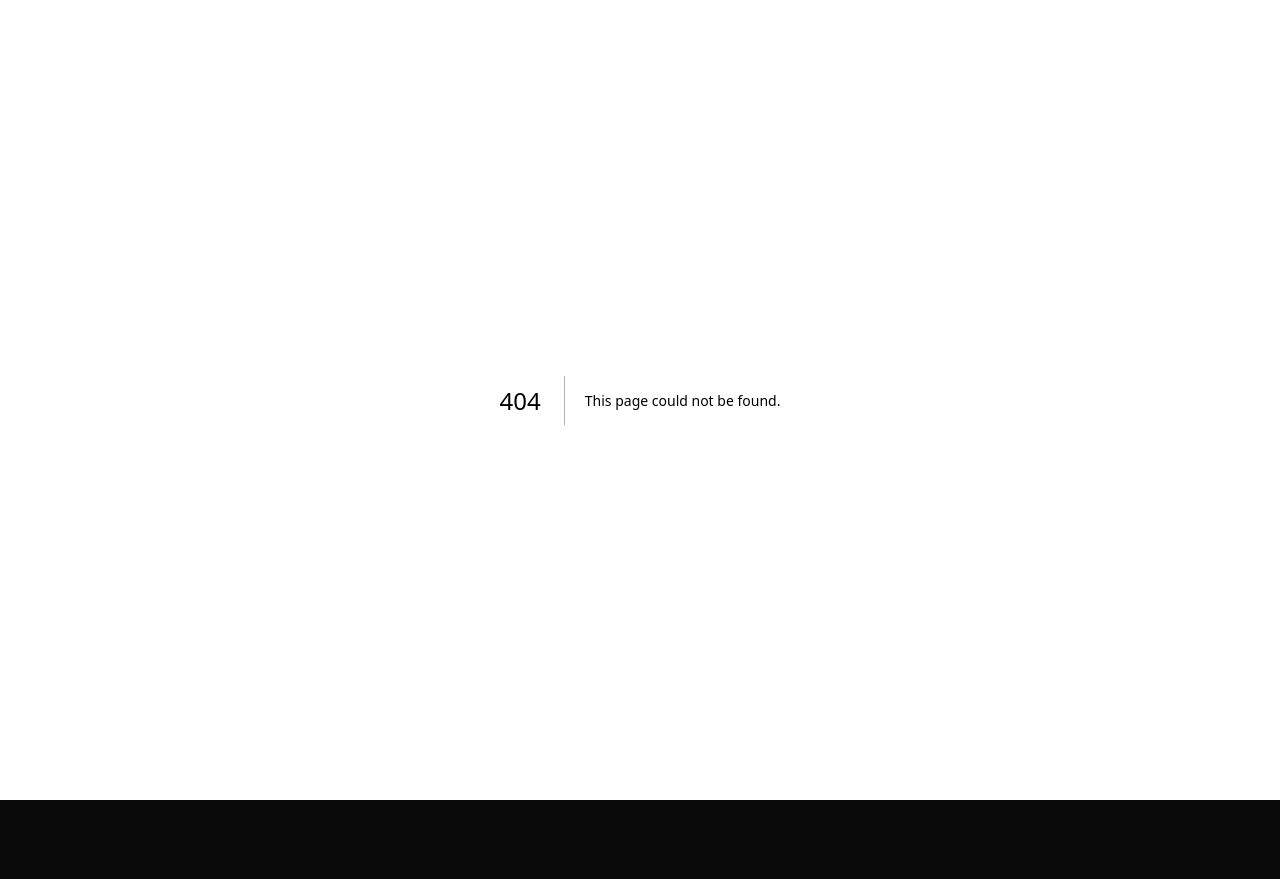
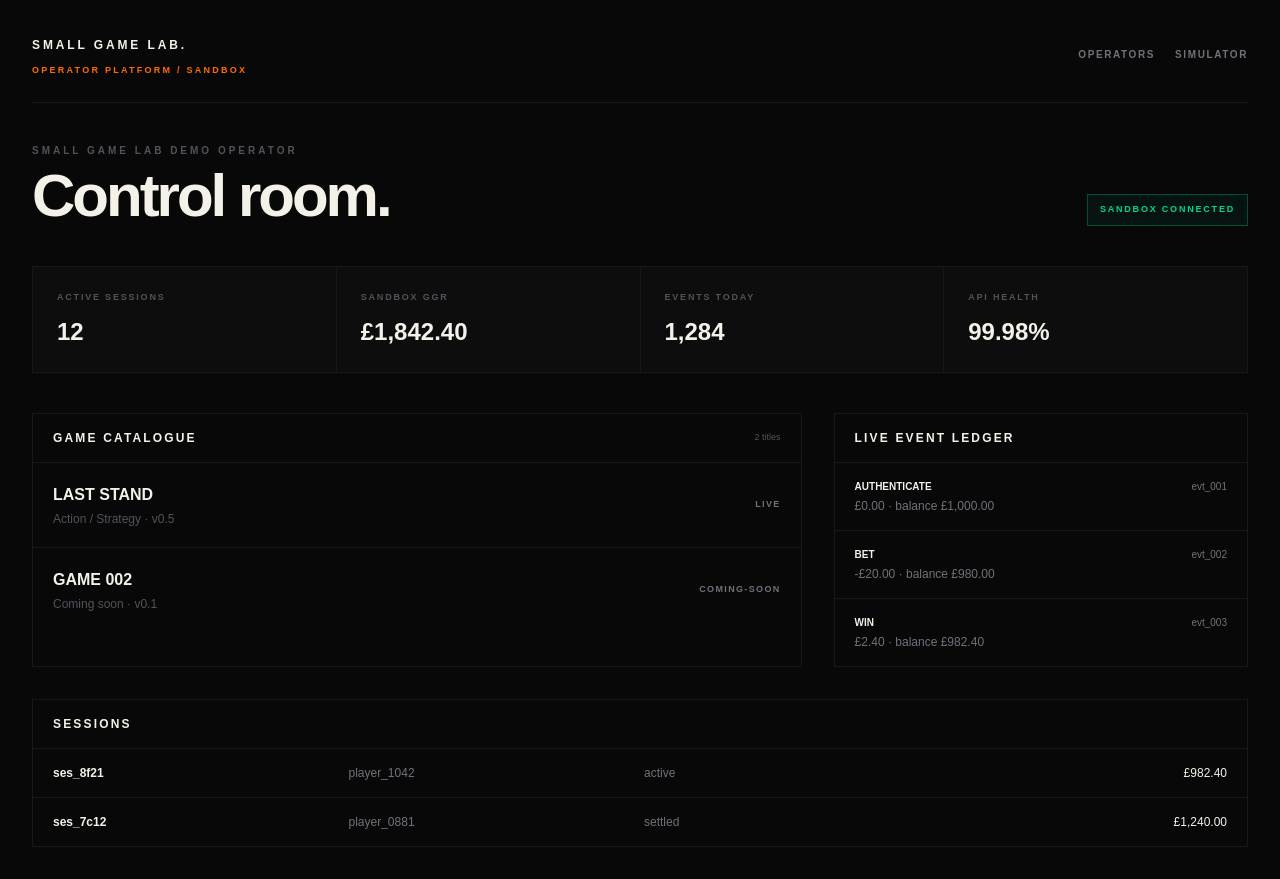
Before and after one commit to jasb-to/smallgamelab, a Next.js app: page /dashboard/platform in a window 1280 px wide. Before the commit this address had no page. Before the commit the page ends 800 px from the top, so only its background shows below. Built offline with nearby package versions, Linux system fonts and the light colour scheme.

Commit message:
feat: add operator platform overview

```diff
--- /dev/null
+++ b/app/dashboard/platform/page.tsx
@@ -0,0 +1,25 @@
+import Link from "next/link";
+import { demoEvents, demoOperator, demoSessions, games, money } from "../../../lib/platform";
+
+const stat = [
+  ["Active sessions", "12"],
+  ["Sandbox GGR", money(1842.4)],
+  ["Events today", "1,284"],
+  ["API health", "99.98%"],
+];
+
+export default function PlatformPage() {
+  return <main className="min-h-screen bg-[#080808] text-[#f4f1e9]">
+    <div className="mx-auto max-w-7xl px-5 py-8 md:px-8">
+      <header className="flex items-center justify-between border-b border-zinc-900 pb-6">
+        <div><Link href="/" className="text-xs font-black uppercase tracking-[.24em]">Small Game Lab.</Link><p className="mt-2 text-[9px] font-black uppercase tracking-[.25em] text-orange-500">Operator Platform / Sandbox</p></div>
+        <div className="flex gap-5 text-[10px] font-black uppercase tracking-[.16em] text-zinc-500"><Link href="/operators">Operators</Link><Link href="/operators/simulator">Simulator</Link></div>
+      </header>
+      <section className="py-10"><div className="flex flex-col justify-between gap-5 md:flex-row md:items-end"><div><p className="text-[10px] font-black uppercase tracking-[.3em] text-zinc-600">{demoOperator.name}</p><h1 className="mt-2 text-5xl font-black tracking-[-.05em] md:text-6xl">Control room.</h1></div><span className="w-fit border border-emerald-900 bg-emerald-950/30 px-3 py-2 text-[9px] font-black uppercase tracking-[.2em] text-emerald-400">Sandbox connected</span></div>
+      <div className="mt-10 grid gap-px border border-zinc-900 bg-zinc-900 md:grid-cols-4">{stat.map(([label,value])=><div key={label} className="bg-[#0d0d0d] p-6"><p className="text-[9px] font-black uppercase tracking-[.2em] text-zinc-600">{label}</p><p className="mt-3 text-2xl font-black">{value}</p></div>)}</div></section>
+      <section className="grid gap-8 lg:grid-cols-[1.3fr_.7fr]"><div className="border border-zinc-900"><div className="flex items-center justify-between border-b border-zinc-900 px-5 py-4"><h2 className="text-xs font-black uppercase tracking-[.18em]">Game catalogue</h2><span className="text-[9px] text-zinc-600">{games.length} titles</span></div>{games.map(g=><div key={g.id} className="flex items-center justify-between border-b border-zinc-900 px-5 py-5 last:border-0"><div><p className="font-black uppercase">{g.name}</p><p className="mt-1 text-xs text-zinc-600">{g.category} · v{g.version}</p></div><span className="text-[9px] font-black uppercase tracking-[.15em] text-zinc-500">{g.status}</span></div>)}</div>
+      <div className="border border-zinc-900"><div className="border-b border-zinc-900 px-5 py-4"><h2 className="text-xs font-black uppercase tracking-[.18em]">Live event ledger</h2></div>{demoEvents.map(e=><div key={e.id} className="border-b border-zinc-900 px-5 py-4 last:border-0"><div className="flex justify-between"><span className="text-[10px] font-black uppercase">{e.type}</span><span className="text-[10px] text-zinc-500">{e.id}</span></div><p className="mt-1 text-xs text-zinc-500">{money(e.amount)} · balance {money(e.balanceAfter)}</p></div>)}</div></section>
+      <section className="mt-8 border border-zinc-900"><div className="border-b border-zinc-900 px-5 py-4"><h2 className="text-xs font-black uppercase tracking-[.18em]">Sessions</h2></div>{demoSessions.map(s=><div key={s.id} className="grid gap-2 border-b border-zinc-900 px-5 py-4 text-xs last:border-0 md:grid-cols-4"><span className="font-black">{s.id}</span><span className="text-zinc-500">{s.playerId}</span><span className="text-zinc-500">{s.status}</span><span className="md:text-right">{money(s.balance)}</span></div>)}</section>
+    </div>
+  </main>;
+}
```
